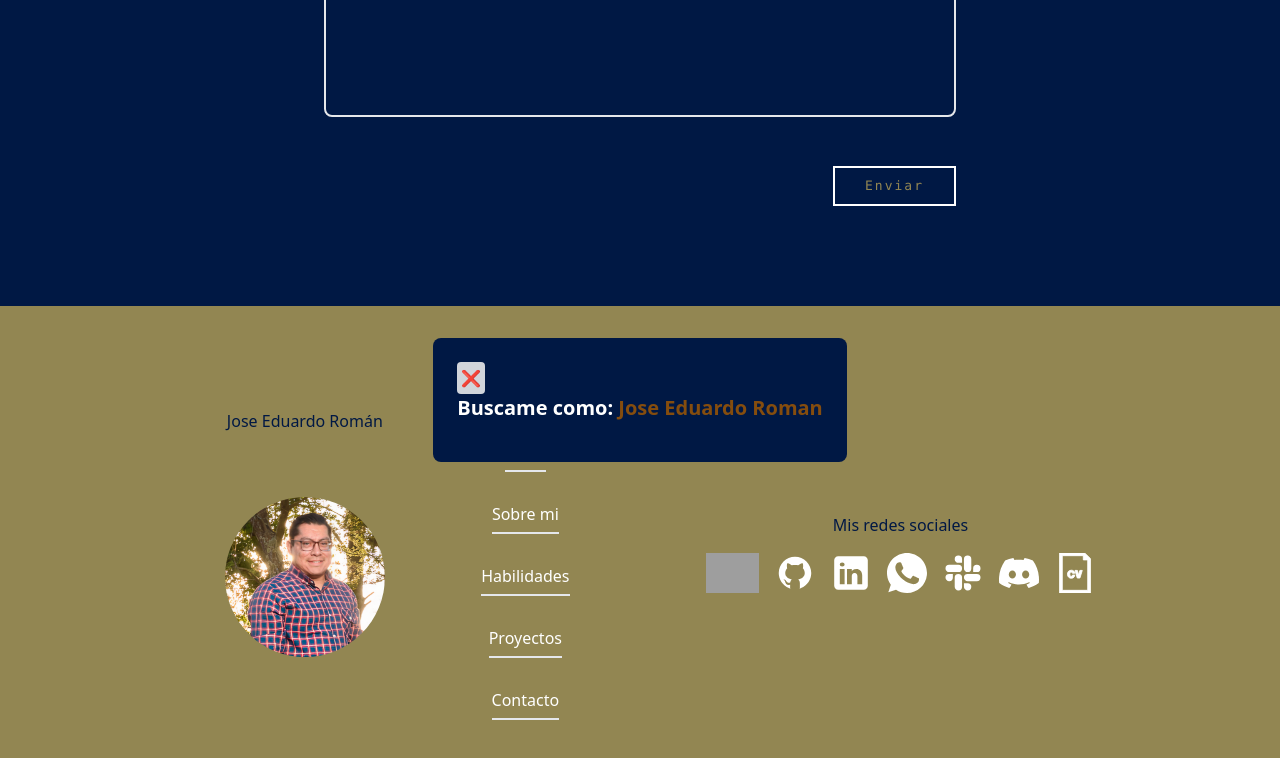
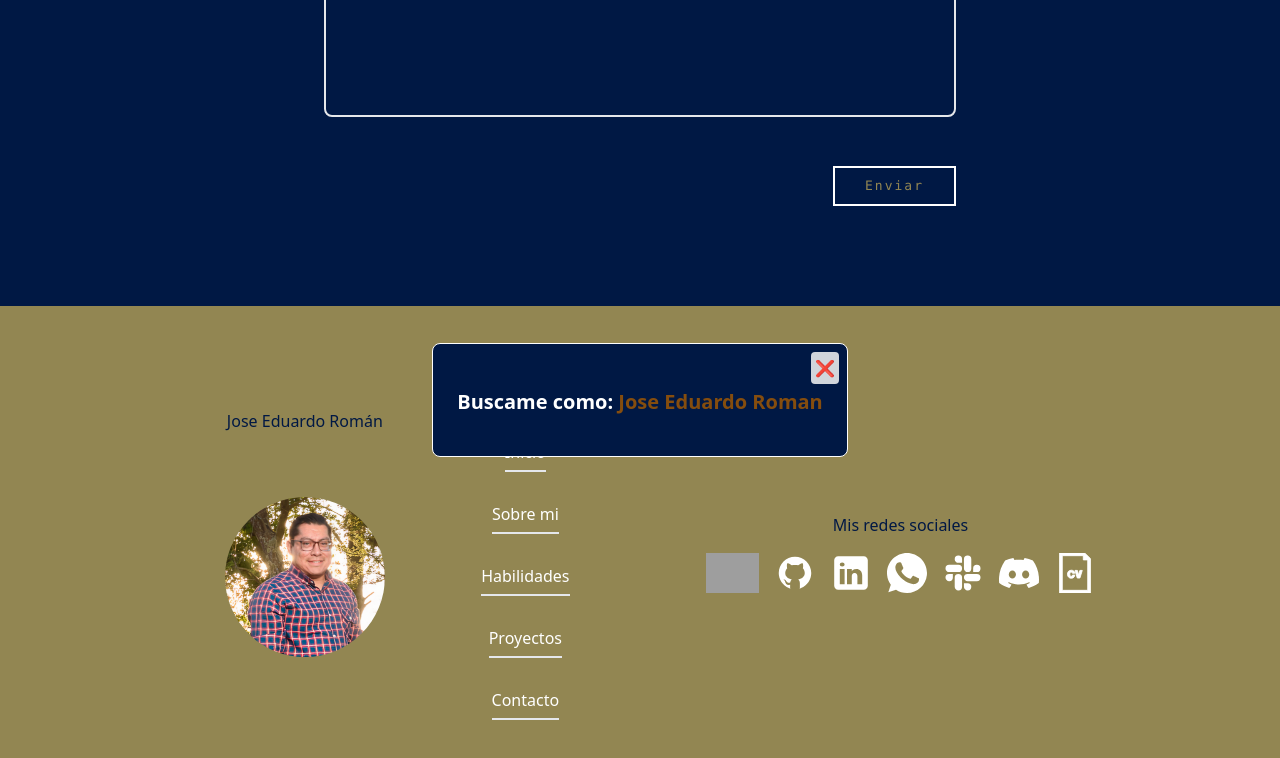
Before and after one commit to jeromanp/my-portfolio, a Next.js app: page / in a window 1280 px wide. Both pictures are taken after a click on the link 963 px from the left and 9650 px from the top of the page. Shown: the part 9077-9835 px from the top of the page. Built offline with nearby package versions, Linux system fonts and the light colour scheme; grey boxes are pictures that could not be loaded.

Commit message:
position rigth button X

```diff
--- a/src/components/Footer.jsx
+++ b/src/components/Footer.jsx
@@ -156,16 +156,16 @@ export default function Footer() {
 
                 {showModal && (
                   <div className="fixed inset-0 flex items-center justify-center z-50">
-                    <div className="bg-custom-azul rounded-lg p-6 ">
+                    <div className="bg-custom-azul rounded-lg p-6 border border-white relative">
                       {currentModal === "modal1" && (
-                        <div>
+                        <div className="">
                           <button
                             onClick={closeModal}
-                            className="bg-gray-300 hover:bg-gray-400 text-gray-800 font-bold py-1 px-1 rounded"
+                            className="bg-gray-300 hover:bg-gray-400 text-gray-800 font-bold py-1 px-1 rounded absolute top-0 right-0 mt-2 mr-2"
                           >
                             ❌
                           </button>
-                          <h2 className="text-xl font-bold mb-4 text-white">
+                          <h2 className="text-xl font-bold mb-4 text-white mt-5">
                             Buscame como:{" "}
                             <strong className="text-yellow-800">
                               Jose Eduardo Roman
@@ -177,11 +177,11 @@ export default function Footer() {
                         <div>
                           <button
                             onClick={closeModal}
-                            className="bg-gray-300 hover:bg-gray-400 text-gray-800 font-bold py-1 px-1 rounded"
+                            className="bg-gray-300 hover:bg-gray-400 text-gray-800 font-bold py-1 px-1 rounded absolute top-0 right-0 mt-2 mr-2"
                           >
                             ❌
                           </button>
-                          <h2 className="text-xl font-bold mb-4 text-white">
+                          <h2 className="text-xl font-bold mb-4 text-white mt-5">
                             Buscame como:{" "}
                             <strong className="text-yellow-800">
                               Jose Eduardo Roman#0856
```
